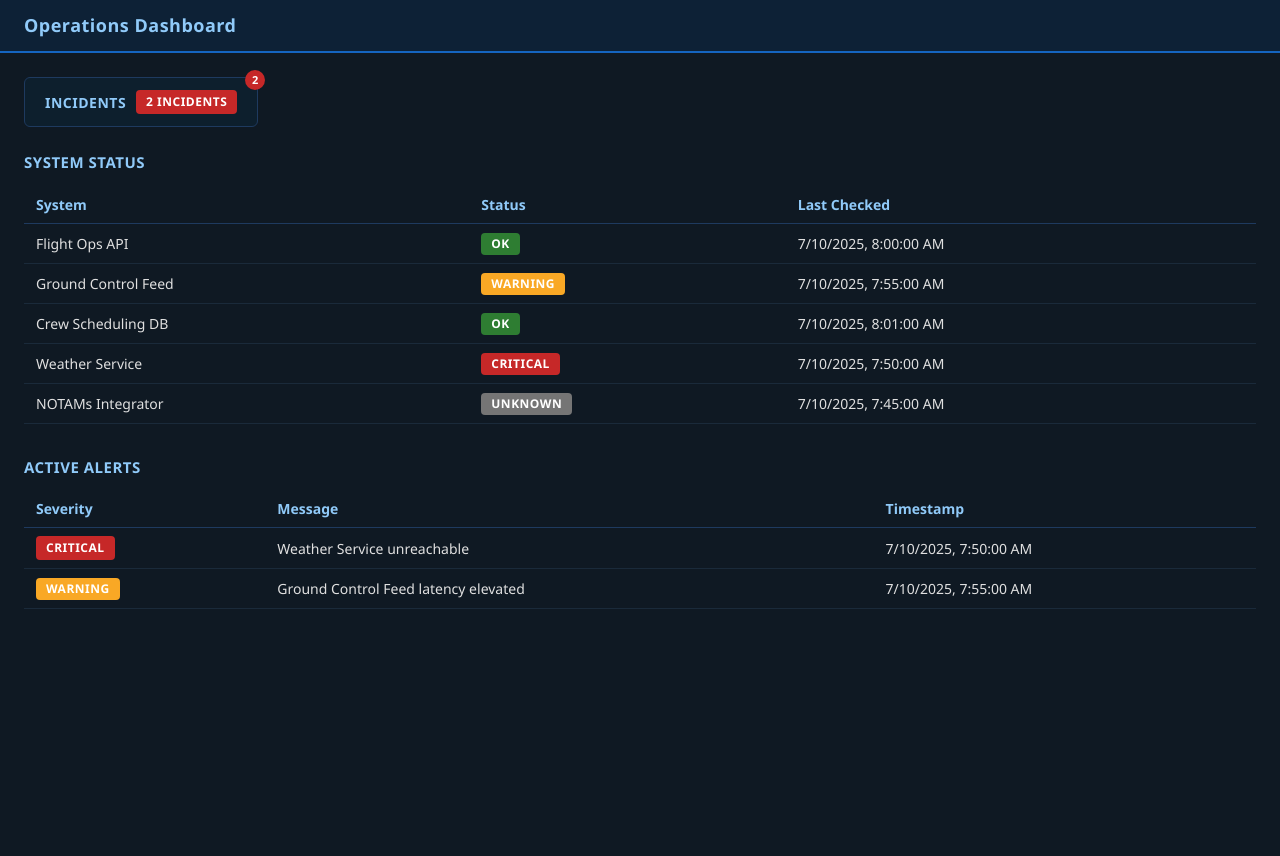
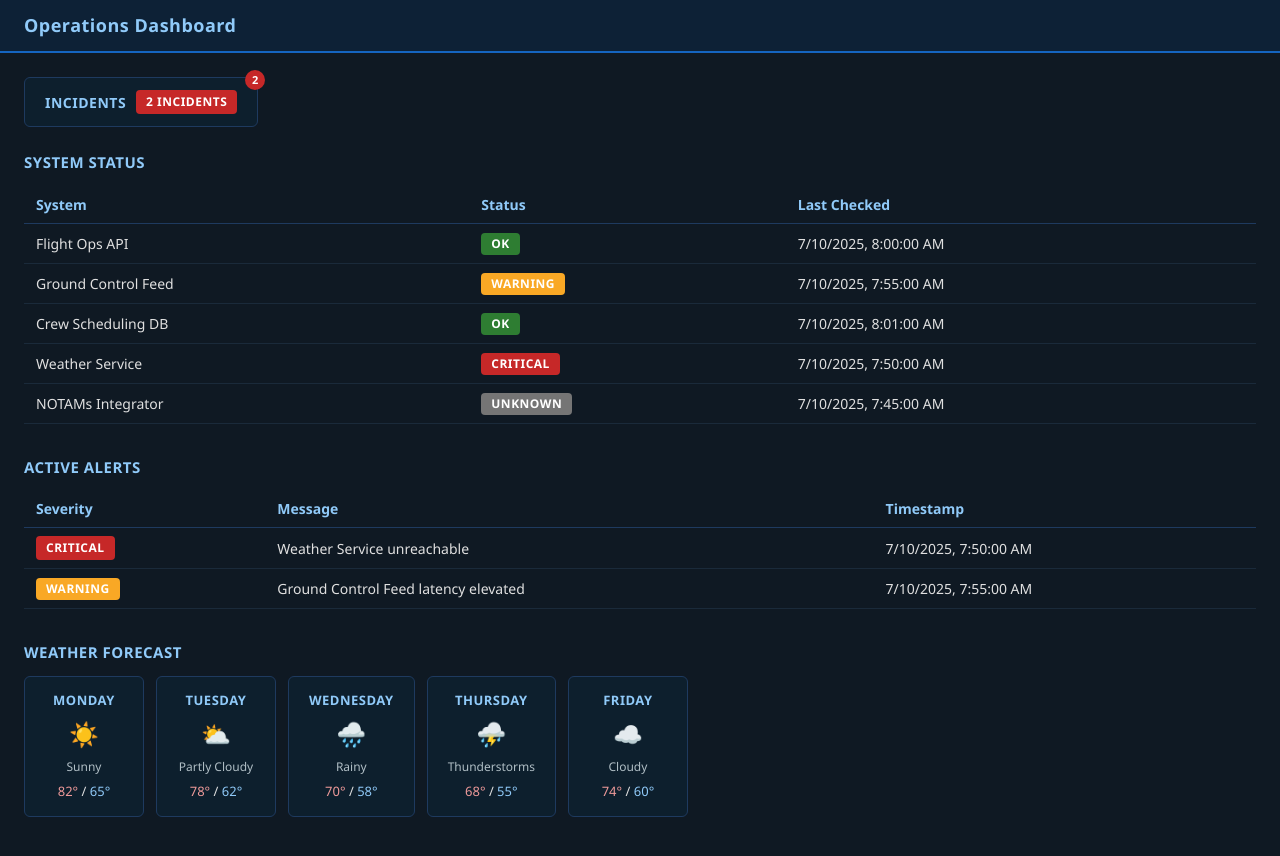
Before and after one commit to VinoJayapalan/operations-dashboard, a React (Create React App) app: page / in a window 1280 px wide. Shown: the top 856 px of the page. Before the commit the page ends 800 px from the top, so only its background shows below. Built offline with nearby package versions, Linux system fonts and the light colour scheme.

Commit message:
feat: Include weather forecast in the dashboard

```diff
--- a/src/data/mockDashboard.js
+++ b/src/data/mockDashboard.js
@@ -10,3 +10,11 @@ export const mockAlerts = [
   { id: 1, severity: 'CRITICAL', message: 'Weather Service unreachable',         timestamp: '2025-07-10T07:50:00Z' },
   { id: 2, severity: 'WARNING',  message: 'Ground Control Feed latency elevated', timestamp: '2025-07-10T07:55:00Z' },
 ];
+
+export const mockWeatherForecast = [
+  { id: 1, day: 'Monday',    condition: 'Sunny',        high: 82, low: 65, icon: '☀️' },
+  { id: 2, day: 'Tuesday',   condition: 'Partly Cloudy', high: 78, low: 62, icon: '⛅' },
+  { id: 3, day: 'Wednesday', condition: 'Rainy',         high: 70, low: 58, icon: '🌧️' },
+  { id: 4, day: 'Thursday',  condition: 'Thunderstorms', high: 68, low: 55, icon: '⛈️' },
+  { id: 5, day: 'Friday',    condition: 'Cloudy',        high: 74, low: 60, icon: '☁️' },
+];
--- a/src/pages/DashboardPage.jsx
+++ b/src/pages/DashboardPage.jsx
@@ -1,6 +1,6 @@
 import React from 'react';
 import StatusBadge from '../components/StatusBadge';
-import { mockSystems, mockAlerts } from '../data/mockDashboard';
+import { mockSystems, mockAlerts, mockWeatherForecast } from '../data/mockDashboard';
 import { formatTimestamp } from '../utils';
 
 const tableStyle = {
@@ -66,6 +66,47 @@ const redCircleBadgeStyle = {
   justifyContent: 'center',
 };
 
+const weatherRowStyle = {
+  display: 'flex',
+  gap: '12px',
+  flexWrap: 'wrap',
+  marginBottom: '32px',
+};
+
+const weatherCardStyle = {
+  backgroundColor: '#0d1f2d',
+  border: '1px solid #1e3a5f',
+  borderRadius: '6px',
+  padding: '14px 20px',
+  minWidth: '120px',
+  textAlign: 'center',
+};
+
+const weatherDayStyle = {
+  fontSize: '13px',
+  fontWeight: 700,
+  color: '#90caf9',
+  marginBottom: '6px',
+  textTransform: 'uppercase',
+  letterSpacing: '0.5px',
+};
+
+const weatherIconStyle = {
+  fontSize: '24px',
+  marginBottom: '6px',
+};
+
+const weatherConditionStyle = {
+  fontSize: '12px',
+  color: '#b0bec5',
+  marginBottom: '6px',
+};
+
+const weatherTempStyle = {
+  fontSize: '13px',
+  color: '#e0e0e0',
+};
+
 export default function DashboardPage() {
   return (
     <div>
@@ -118,6 +159,22 @@ export default function DashboardPage() {
           ))}
         </tbody>
       </table>
+
+      <div style={sectionTitle}>Weather Forecast</div>
+      <div style={weatherRowStyle}>
+        {mockWeatherForecast.map((day) => (
+          <div key={day.id} style={weatherCardStyle}>
+            <div style={weatherDayStyle}>{day.day}</div>
+            <div style={weatherIconStyle}>{day.icon}</div>
+            <div style={weatherConditionStyle}>{day.condition}</div>
+            <div style={weatherTempStyle}>
+              <span style={{ color: '#ef9a9a' }}>{day.high}°</span>
+              {' / '}
+              <span style={{ color: '#90caf9' }}>{day.low}°</span>
+            </div>
+          </div>
+        ))}
+      </div>
     </div>
   );
 }
```
